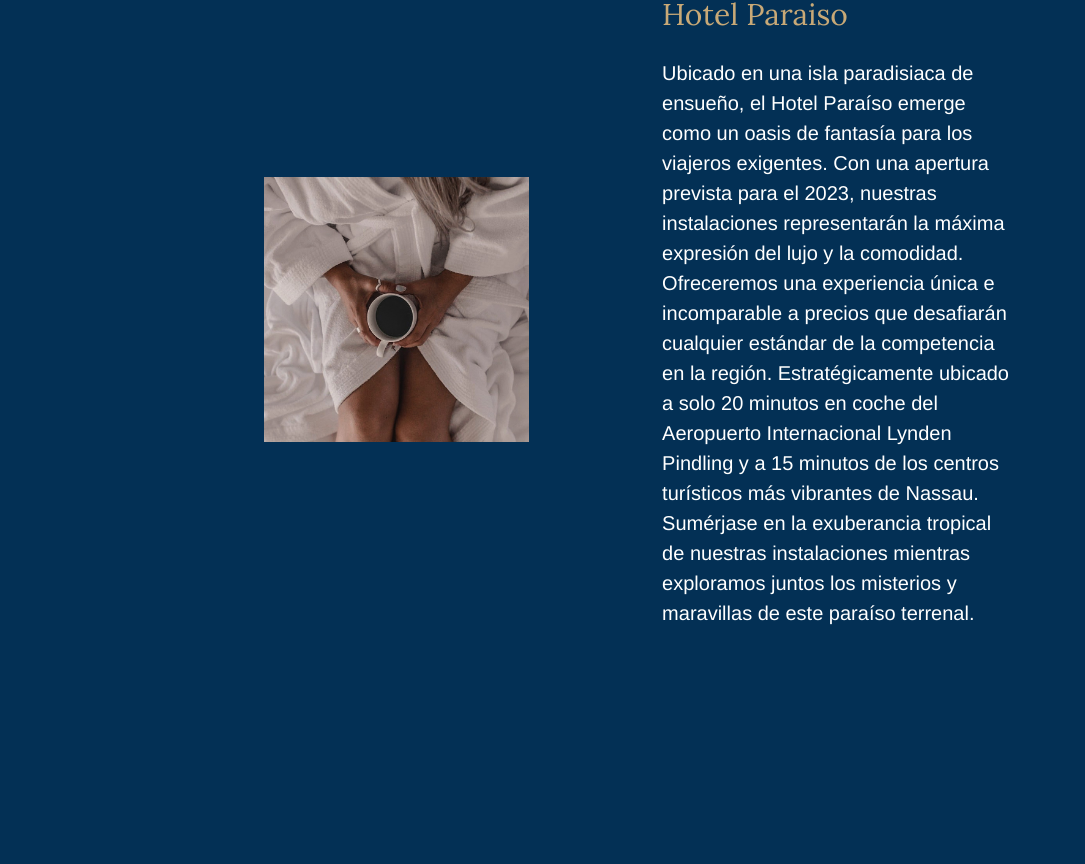
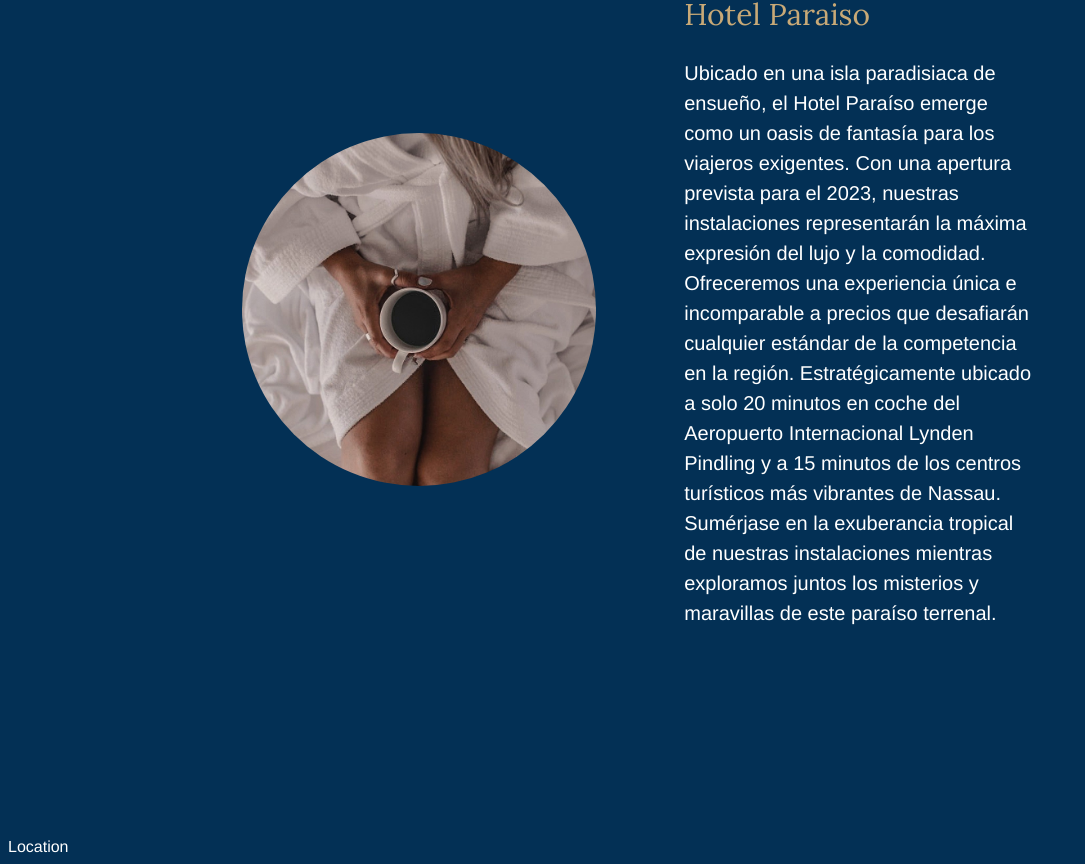
Before and after one commit to Martin-Cifre/HotelReact, a React (Vite) app: page / in a window 1280 px wide. Shown: the part 954-1818 px from the top of the page, without its empty margins (0-1085 px from the left). Built offline with nearby package versions, Linux system fonts and the light colour scheme.

Commit message:
seccion Location preparada

```diff
--- a/src/components/About/About.module.css
+++ b/src/components/About/About.module.css
@@ -9,13 +9,14 @@
 }
 
 .img{
-    width: 30%;
-    height: 30%;
-    transition: 0.3s;
+    width: 40%;
+    height: 40%;
+    transition: 1s;
+    border-radius: 100%;
 }
 
 .img:hover{
-    width: 35%
+    border-radius: 25px;
 }
 
 .containerTxt{
--- a/src/components/Headder/Headder.tsx
+++ b/src/components/Headder/Headder.tsx
@@ -26,6 +26,7 @@
           <div className={styles.links}>
             <ul>
               <li>Quienes Somos</li>
+              <li>Ubicacion</li>
               <li>Habitaciones</li>
               <li>Contacto</li>
             </ul>
--- /dev/null
+++ b/src/components/Location/Location.tsx
@@ -0,0 +1,7 @@
+//import React from 'react'
+
+export const Location = () => {
+  return (
+    <div>Location</div>
+  )
+}
--- a/src/main.tsx
+++ b/src/main.tsx
@@ -3,6 +3,7 @@
 import Headder from './components/Headder/Headder.tsx';
 import Home from './components/Home/Home.tsx';
 import { About } from './components/About/About.tsx';
+import { Location } from './components/Location/Location.tsx';
 import './index.css';
 
 ReactDOM.createRoot(document.getElementById('root')!).render(
@@ -10,5 +11,6 @@
     <Headder />
     <Home />
     <About />
+    <Location />
   </React.StrictMode>,
 )
```
Also changed, not shown: public/assets/Location/Nassau.jpg (added), src/components/Location/Location.module.css (added).
